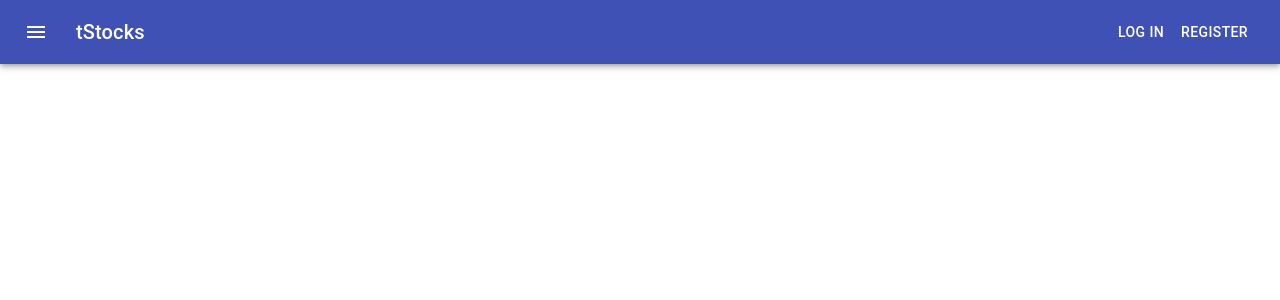
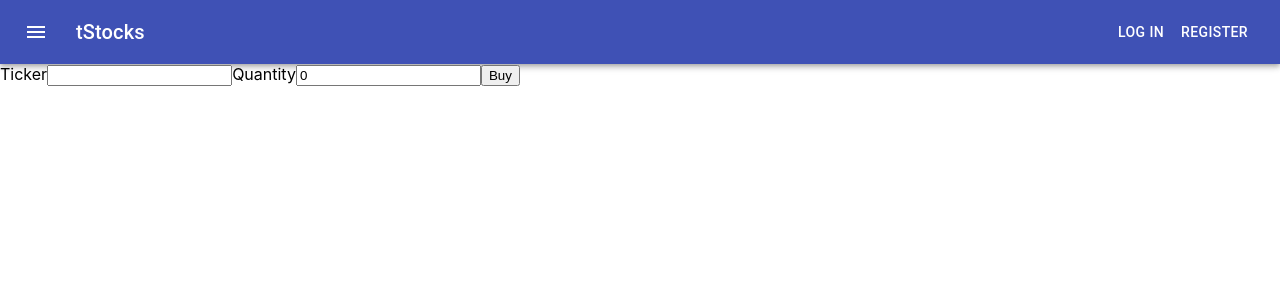
Before and after one commit to eileengalindo/TTP-FS, a React (Create React App) app: page /portfolio in a window 1280 px wide. Shown: the top 300 px of the page. Built offline with nearby package versions, Linux system fonts and the light colour scheme.

Commit message:
created portfolio component that fetches stock data from IEX api and backend route that adds new stock to db

```diff
--- a/src/components/login-form.js
+++ b/src/components/login-form.js
@@ -1,12 +1,14 @@
 import React, { Component } from 'react';
 import axios from 'axios';
 import history from '../history';
-export default class loginForm extends Component {
+
+export default class LoginForm extends Component {
   constructor(props) {
     super(props);
     this.state = {
       email: '',
-      password: ''
+      password: '',
+      user: {}
     };
 
     this.handleChange = this.handleChange.bind(this);
@@ -22,10 +24,10 @@ export default class loginForm extends Component {
   handleSubmit = async event => {
     event.preventDefault();
     let { email } = this.state;
-    console.log(email);
     let { data } = await axios.post('/api/users/login', { email: email });
-    console.log(data);
-    history.push('/home');
+    this.setState({ user: data });
+    localStorage.setItem('id', data.id);
+    history.push('/portfolio');
   };
 
   render() {
--- a/src/components/navbar.js
+++ b/src/components/navbar.js
@@ -40,15 +40,13 @@ export default function ButtonAppBar() {
           <Typography variant='h6' className={classes.title}>
             tStocks
           </Typography>
+          <Link to='/login' style={{ textDecoration: 'none', color: '#FFF' }}>
+            <Button color='inherit'>Log In</Button>
+          </Link>
           <Link
             to='/register'
             style={{ textDecoration: 'none', color: '#FFF' }}
           >
-            <Button color='inherit' containerElement={<Link to='/login' />}>
-              Log In
-            </Button>
-          </Link>
-          <Link to='/login' style={{ textDecoration: 'none', color: '#FFF' }}>
             <Button color='inherit'>Register </Button>
           </Link>
         </Toolbar>
--- a/src/components/portfolio.js
+++ b/src/components/portfolio.js
@@ -0,0 +1,61 @@
+import React, { Component } from 'react';
+import axios from 'axios';
+
+export default class Portfolio extends Component {
+  constructor(props) {
+    super(props);
+    this.state = {
+      ticker: '',
+      quantity: 0
+    };
+  }
+
+  handleChange = event => {
+    this.setState({
+      [event.target.name]: event.target.value
+    });
+  };
+  handleSubmit = async event => {
+    event.preventDefault();
+    let { ticker, quantity } = this.state;
+    let { data } = await axios.get(
+      `https://api.iextrading.com/1.0/stock/${ticker}/book`
+    );
+    let stockPrice = data.quote.latestPrice;
+    let totalPrice = quantity * stockPrice;
+    let id = localStorage.getItem('id');
+    await axios.post(`/api/users/${id}`, {
+      ticker,
+      quantity,
+      totalPrice,
+      action: 'buy'
+    });
+  };
+  render() {
+    return (
+      <div>
+        <form onSubmit={this.handleSubmit}>
+          <label htmlFor='ticker'>
+            Ticker
+            <input
+              type='text'
+              name='ticker'
+              value={this.state.ticker}
+              onChange={this.handleChange}
+            />
+          </label>
+          <label htmlFor='quantity'>
+            Quantity
+            <input
+              type='text'
+              name='quantity'
+              value={this.state.quantity}
+              onChange={this.handleChange}
+            />
+          </label>
+          <button type='submit'>Buy</button>
+        </form>
+      </div>
+    );
+  }
+}
--- a/src/routes.js
+++ b/src/routes.js
@@ -3,7 +3,7 @@ import { Route, Switch } from 'react-router-dom';
 import loginForm from './components/login-form';
 import registerForm from './components/register-form';
 import Home from './components/home';
-
+import Portfolio from './components/portfolio';
 export default class Routes extends Component {
   render() {
     return (
@@ -12,6 +12,7 @@ export default class Routes extends Component {
         <Route exact path='/' component={Home} />
         <Route exact path='/login' component={loginForm} />
         <Route exact path='/register' component={registerForm} />
+        <Route exact path='/portfolio' component={Portfolio} />
       </Switch>
     );
   }
```
Also changed, not shown: src/components/transactions.js (added, +12 -0 lines), 2 other files (tests, documents, lock files or other folders).
